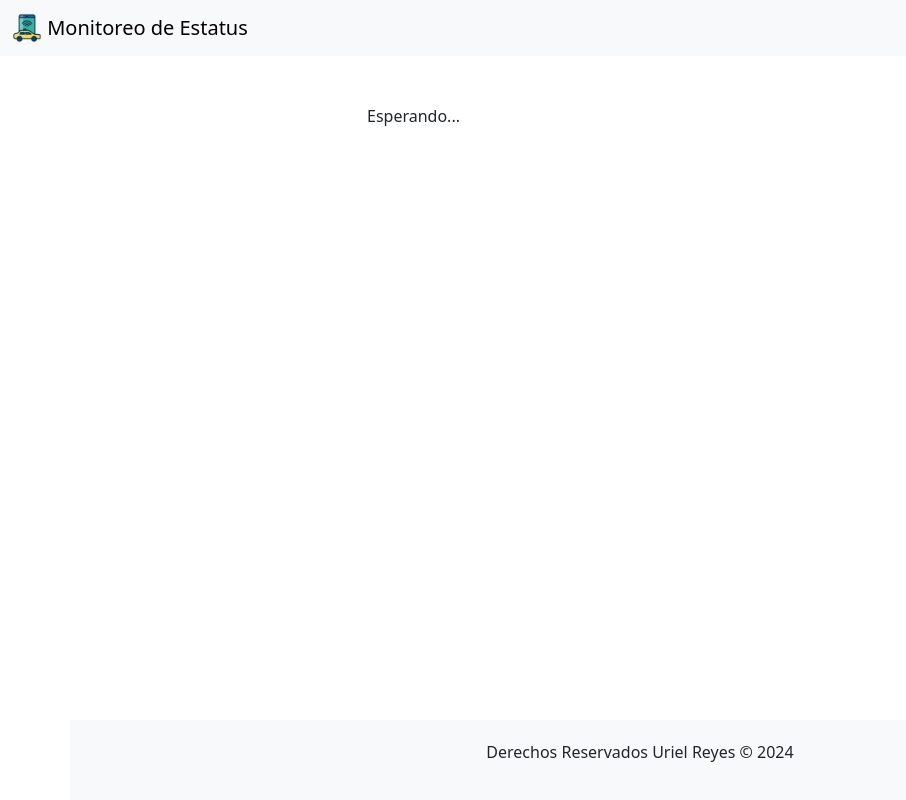
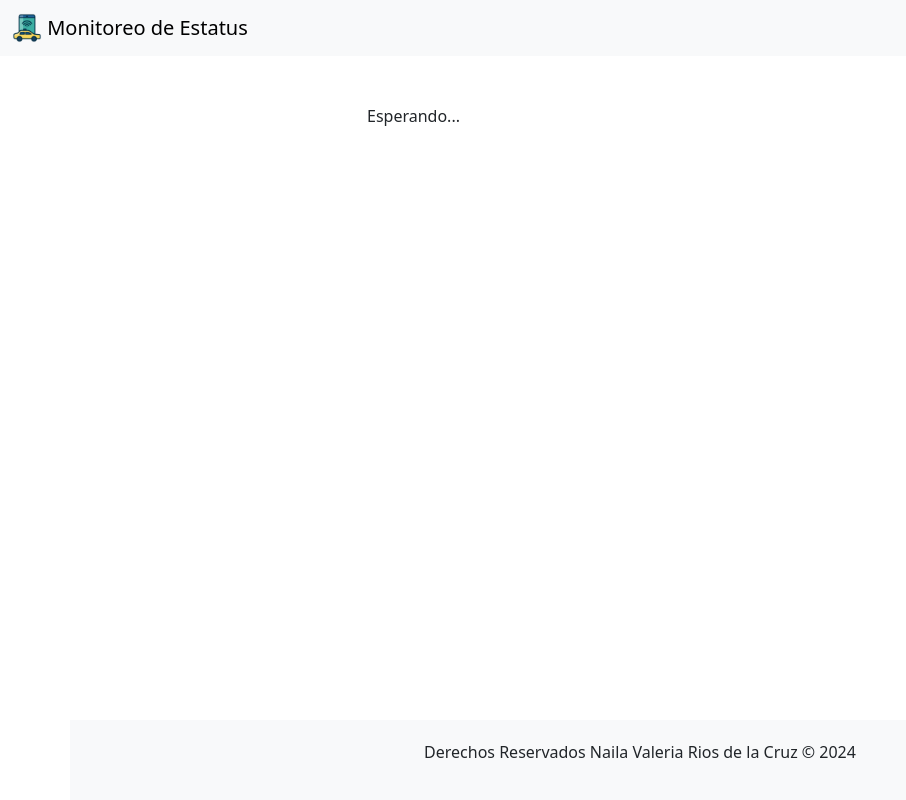
Before and after one commit to NailaValeria38800/iot-car-front-monitor, a plain HTML site: page monitor/js/index.html in a window 1280 px wide. Shown: the whole page, without its empty margins (0-906 px from the left). Drawn offline with nearby package versions, Linux system fonts and the light colour scheme; no server answers.

Commit message:
Update index.html

```diff
--- a/monitor/js/index.html
+++ b/monitor/js/index.html
@@ -4,6 +4,7 @@
 <head>
     <meta charset="UTF-8">
     <meta name="viewport" content="width=device-width, initial-scale=1.0">
+    <meta http-equiv="Content-Security-Policy" content="upgrade-insecure-requests">
     <title>Control de Movimiento</title>
     <link href="https://cdn.jsdelivr.net/npm/bootstrap@5.3.0-alpha1/dist/css/bootstrap.min.css" rel="stylesheet">
     <style>
@@ -36,7 +37,7 @@
     </div>
 
     <footer class="container fixed-bottom">
-            <p>Derechos Reservados Uriel Reyes &copy; 2024</p>
+            <p>Derechos Reservados Naila Valeria Rios de la Cruz &copy; 2024</p>
     </footer>
 
     <script src="https://cdn.jsdelivr.net/npm/axios/dist/axios.min.js"></script>
```
